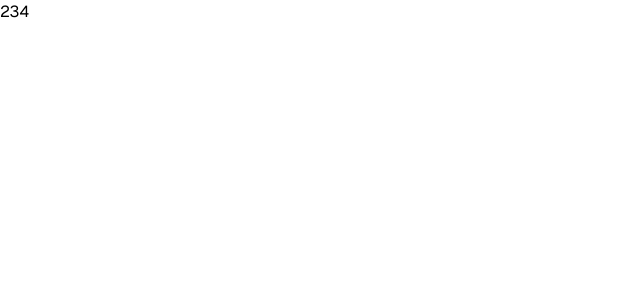
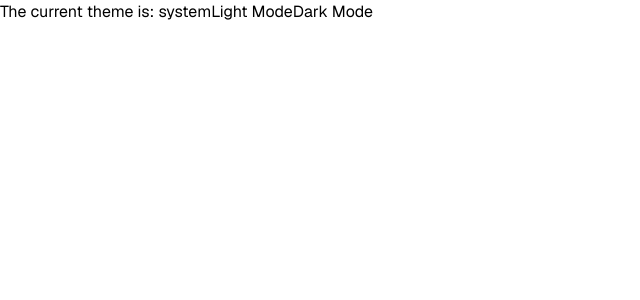
Before and after one commit to notwindstone/notwindstone.github.io, a Next.js app: page / in a window 1280 px wide. Shown: the top 300 px of the page, without its empty margins (0-640 px from the left). Built offline with nearby package versions, Linux system fonts and the light colour scheme.

Commit message:
feat: add dark mode support with working unocss classes

```diff
--- a/package.json
+++ b/package.json
@@ -12,6 +12,7 @@
     "@mantine/hooks": "^7.11.2",
     "geist": "^1.3.1",
     "next": "14.2.5",
+    "next-themes": "^0.3.0",
     "react": "^18",
     "react-dom": "^18"
   },
--- a/src/app/globals.css
+++ b/src/app/globals.css
@@ -2,7 +2,11 @@
 @unocss all;
 
 :root {
+  --wine-bg-color: white;
+}
 
+[data-theme='dark'] {
+  --wine-bg-color: black;
 }
 
 body {
--- a/src/app/layout.tsx
+++ b/src/app/layout.tsx
@@ -1,6 +1,7 @@
 import type { Metadata } from "next";
 import { GeistSans } from "geist/font/sans";
 import "./globals.css";
+import {ThemeProvider} from "next-themes";
 
 export const metadata: Metadata = {
     title: "Create Next App",
@@ -13,9 +14,11 @@ export default function RootLayout({
     children: React.ReactNode;
 }>) {
     return (
-    <html lang="ru">
+        <html lang="ru" suppressHydrationWarning>
             <body className={GeistSans.className}>
+                <ThemeProvider>
                     {children}
+                </ThemeProvider>
             </body>
         </html>
     );
--- a/src/app/page.tsx
+++ b/src/app/page.tsx
@@ -1,7 +1,9 @@
+import ThemeChanger from "@/components/common/ThemeChanger/ThemeChanger";
+
 export default function Home() {
-  return (
-    <main className="p-1 bg-amber">
-      234
-    </main>
-  );
+    return (
+        <main className=" p-4 @dark:bg-red @light:bg-gray-800">
+            <ThemeChanger />
+        </main>
+    );
 }
--- /dev/null
+++ b/src/components/common/ThemeChanger/ThemeChanger.tsx
@@ -0,0 +1,17 @@
+"use client";
+
+import {useTheme} from "next-themes";
+
+export default function ThemeChanger() {
+    const { theme, setTheme } = useTheme();
+
+    return (
+        <>
+            <div>
+                The current theme is: {theme}
+                <button onClick={() => setTheme('light')}>Light Mode</button>
+                <button onClick={() => setTheme('dark')}>Dark Mode</button>
+            </div>
+        </>
+    );
+}
--- a/uno.config.ts
+++ b/uno.config.ts
@@ -1,15 +1,10 @@
-// uno.config.ts
 import {
     defineConfig,
-    presetAttributify,
-    presetIcons,
     presetUno,
 } from 'unocss';
 
 export default defineConfig({
     presets: [
         presetUno(),
-        presetAttributify(),
-        presetIcons(),
     ],
 });
```
Also changed, not shown: 1 other file (tests, documents, lock files or other folders). Lines whose indentation alone changed are shown as unchanged.
